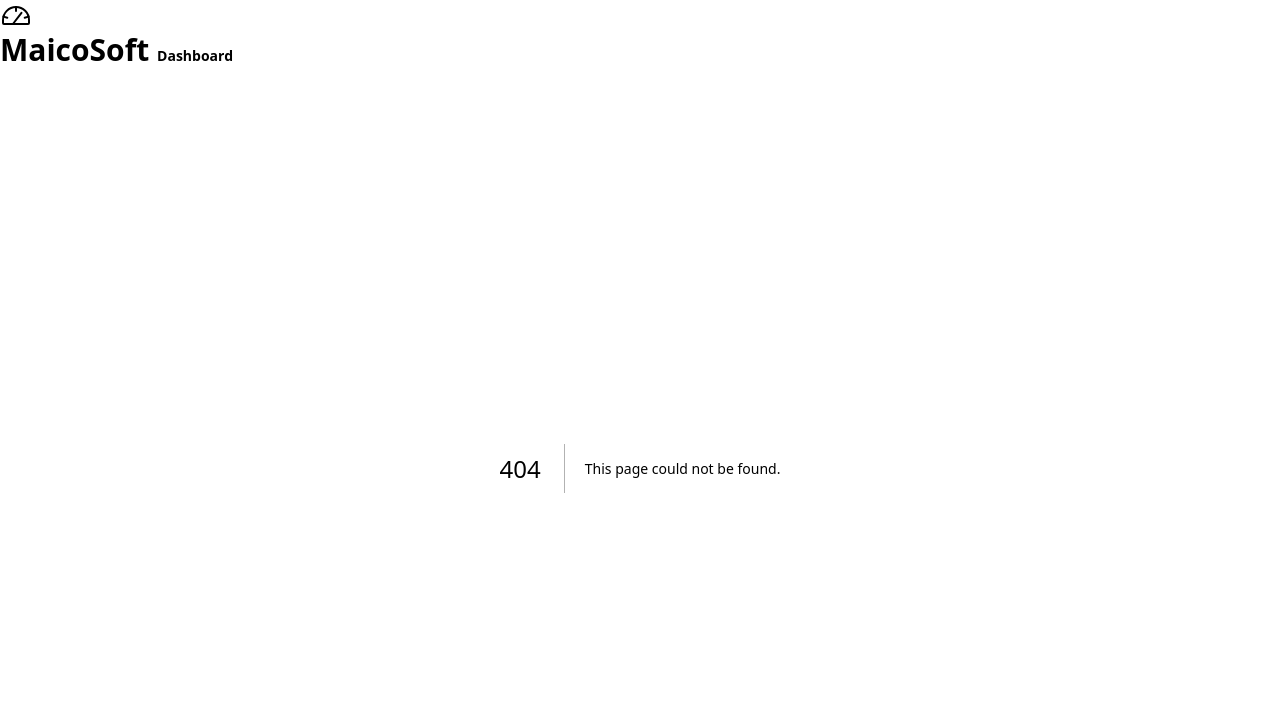
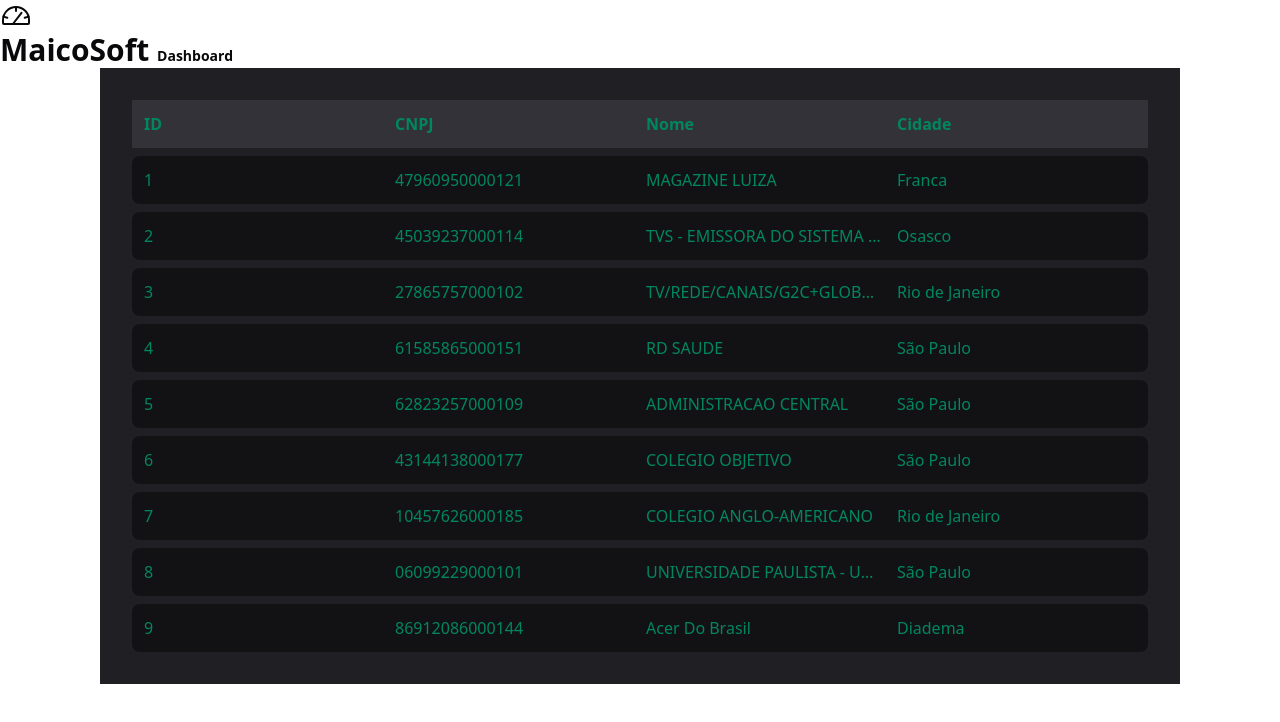
Before and after one commit to pedrohenriquebarcellos/project-eng, a Next.js app: page /list in a window 1280 px wide. Before the commit this address had no page. Shown: the top 722 px of the page. Built offline with nearby package versions, Linux system fonts and the light colour scheme; data requests are answered from the project's data file.

Commit message:
:construction: feat: create list page and modal component

```diff
--- a/server.json
+++ b/server.json
@@ -150,6 +150,24 @@
       "companyPhone": "31703-700",
       "companyBirthDate": "2004-02-04",
       "companyHomePage": ""
+    },
+    {
+      "id": 9,
+      "cnpj": "86912086000144",
+      "companyAddressStreet": "RUA JOAO ANTONIO DE ARAUJO 427",
+      "companyAddressDistrict": "ELDORADO",
+      "companyLegalName": "Acer Do Brasil",
+      "companyType": "matriz",
+      "companyCEP": "09972-001",
+      "companyState": "São Paulo",
+      "companyCityCode": "3513801",
+      "companyCity": "Diadema",
+      "companyRegion": "",
+      "companyCountry": "Brasil",
+      "companyPhoneCode": "11",
+      "companyPhone": "40491-888",
+      "companyBirthDate": "1994-01-24",
+      "companyHomePage": ""
     }
   ]
 }
--- /dev/null
+++ b/src/app/components/GetCompanies/index.tsx
@@ -0,0 +1,26 @@
+import { api } from "@/lib/axios";
+
+export type Company = {
+    id: number;
+    cnpj: string;
+    companyName: string;
+    companyAddressStreet: string;
+    companyAddressDistrict: string;
+    companyLegalName: string;
+    companyType: string;
+    companyCEP: string;
+    companyState: string;
+    companyCityCode: string;
+    companyCity: string;
+    companyRegion: string;
+    companyCountry: string;
+    companyPhoneCode: string;
+    companyPhone: string;
+    companyBirthDate: string;
+    companyHomePage: string;
+}
+
+export default async function getCompanies() {
+    const response = await api.get<Company[]>('/companies');
+    return response.data;
+}
--- /dev/null
+++ b/src/app/components/ModalCompany/index.tsx
@@ -0,0 +1,36 @@
+import { Company } from "@/app/components/GetCompanies";
+import styles from "./modalCompany.module.css";
+import { X } from "phosphor-react";
+
+type Props = {
+  company: Company;
+  onClose: () => void;
+};
+
+export default function CompanyModal({ company, onClose }: Props) {
+  return (
+    <div className={styles.modalOverlay} onClick={onClose}>
+      <div className={styles.modal} onClick={(e) => e.stopPropagation()}>
+        <button className={styles.close} onClick={onClose}><X size={32} /></button>
+        <h2>Detalhes da Empresa</h2>
+        <ul className={styles.modalWrapper}>
+          <li><strong>ID:</strong> {company.id}</li>
+          <li><strong>CNPJ:</strong> {company.cnpj}</li>
+          <li><strong>Nome Fantasia:</strong> {company.companyName}</li>
+          <li><strong>Razão Social:</strong> {company.companyLegalName}</li>
+          <li><strong>Endereço:</strong> {company.companyAddressStreet}</li>
+          <li><strong>Bairro:</strong> {company.companyAddressDistrict}</li>
+          <li><strong>Tipo:</strong> {company.companyType}</li>
+          <li><strong>CEP:</strong> {company.companyCEP}</li>
+          <li><strong>Estado:</strong> {company.companyState}</li>
+          <li><strong>Cidade:</strong> {company.companyCity}</li>
+          <li className={company.companyHomePage ? '' : styles.empty}><strong>Região:</strong> {company.companyRegion || "Não informado"}</li>
+          <li><strong>País:</strong> {company.companyCountry}</li>
+          <li><strong>Telefone:</strong> ({company.companyPhoneCode}) {company.companyPhone}</li>
+          <li className={company.companyHomePage ? '' : styles.empty}><strong>Data de Abertura:</strong> {company.companyBirthDate || "Não informado"}</li>
+          <li className={company.companyHomePage ? '' : styles.empty}><strong>Site:</strong> {company.companyHomePage || "Não informado"}</li>
+        </ul>
+      </div>
+    </div>
+  );
+}
--- /dev/null
+++ b/src/app/components/ModalCompany/modalCompany.module.css
@@ -0,0 +1,50 @@
+.modalOverlay {
+  position: fixed;
+  top: 0;
+  left: 0;
+  right: 0;
+  bottom: 0;
+  background: rgba(0, 0, 0, 0.6);
+  display: flex;
+  justify-content: center;
+  align-items: center;
+  z-index: 1000;
+}
+
+.modal {
+  background: #202024;
+  padding: 2rem;
+  border-radius: 10px;
+  max-width: 600px;
+  width: 100%;
+  overflow-y: auto;
+  max-height: 90vh;
+}
+
+.close {
+    float: right;
+    top: 1rem;
+    right: 1rem;
+    cursor: pointer;
+}
+
+.empty {
+    font-style: italic;
+}
+
+.modal h2 {
+    font-size: 1.5rem;
+    font-weight: bold;
+}
+
+.modalWrapper {
+    margin-top: 2rem;
+    display: flex;
+    flex-direction: column;
+    gap: 1rem;
+}
+
+.modalWrapper li strong {
+    margin-right: 0.5rem;
+    color: #00875F;
+}
--- /dev/null
+++ b/src/app/list/listCompanies.module.css
@@ -0,0 +1,97 @@
+.wrapper {
+  display: flex;
+  margin: 0 auto;
+  flex-direction: column;
+  align-items: stretch;
+  justify-content: flex-start;
+  width: 100%;
+  max-width: 1080px;
+  gap: 0.5rem;
+  background-color: #202024;
+  padding: 2rem;
+
+  @media (max-width: 768px) {
+    padding: 1rem;
+  }
+}
+
+.rowHeader,
+.row {
+  display: grid;
+  grid-template-columns: repeat(4, 1fr);
+  gap: 0.75rem;
+  padding: 0.75rem;
+  align-items: center;
+}
+
+.rowHeader {
+  font-weight: 600;
+  background-color: #323238;
+  color: #00875f;
+}
+
+.row {
+  list-style: none;
+  cursor: pointer;
+  background-color: #121214;
+  color: #00875f;
+  border-radius: 0.5rem;
+  transition: background 0.2s ease;
+}
+
+.row:hover {
+  background-color: #7c7c8a;
+  color: #015f43;
+}
+
+.cell {
+  overflow: hidden;
+  white-space: nowrap;
+  text-overflow: ellipsis;
+}
+
+@media (max-width: 768px) {
+  .rowHeader {
+    display: none;
+  }
+
+  .row {
+    grid-template-columns: 1fr;
+    padding: 1rem;
+  }
+
+  .cell::before {
+    content: attr(data-label) ": ";
+    font-weight: 600;
+    color: #374151;
+    display: block;
+    margin-bottom: 0.25rem;
+  }
+}
+
+.overlay {
+  position: absolute;
+  top: 0;
+  left: 0;
+  width: 100%;
+  height: 100%;
+  display: flex;
+  justify-content: center;
+  align-items: center;
+  background-color: rgba(0, 0, 0, 0.5);
+  z-index: 10;
+}
+
+.spinner {
+  animation: spin 1s linear infinite;
+  color: #00875f;
+}
+
+@keyframes spin {
+  0% {
+    transform: rotate(0deg);
+  }
+  100% {
+    transform: rotate(360deg);
+  }
+}
--- /dev/null
+++ b/src/app/list/page.tsx
@@ -0,0 +1,64 @@
+"use client";
+
+import { useEffect, useState } from "react";
+import getCompanies, { Company } from "@/app/components/GetCompanies";
+import styles from './listCompanies.module.css';
+import { Spinner } from "phosphor-react";
+import CompanyModal from "../components/ModalCompany";
+
+export default function ListPage() {
+    const [companies, setCompanies] = useState<Company[]>([]);
+    const [selectedCompany, setSelectedCompany] = useState<Company | null>(null);
+    const [isLoading, isSetLoading] = useState(true);
+
+    useEffect(() => {
+        const fetchCompanies = async () => {
+            const data = await getCompanies();
+            setCompanies(data);
+        };
+        fetchCompanies();
+    }, []);
+
+    return (
+        <section className={styles.wrapper}>
+            {companies.length > 0 ? (
+                <>
+                    <ul className={styles.rowHeader}>
+                        <li>ID</li>
+                        <li>CNPJ</li>
+                        <li>Nome</li>
+                        <li>Cidade</li>
+                    </ul>
+
+                    {companies.map((company) => (
+                        <ul
+                            key={company.id}
+                            className={styles.row}
+                            onClick={() => setSelectedCompany(company)}
+                            style={{ cursor: 'pointer' }}
+                        >
+                            <li className={styles.cell} data-label="ID">{company.id}</li>
+                            <li className={styles.cell} data-label="CNPJ">{company.cnpj}</li>
+                            <li className={styles.cell} data-label="Nome">{company.companyLegalName}</li>
+                            <li className={styles.cell} data-label="Cidade">{company.companyCity}</li>
+                        </ul>
+                    ))}
+
+                    {selectedCompany && (
+                        <CompanyModal company={selectedCompany} onClose={() => setSelectedCompany(null)} />
+                    )}
+                </>
+            ) : (
+                <>
+                    {isLoading ? (
+                        <div className={styles.overlay}>
+                            <Spinner size={48} className={styles.spinner} />
+                        </div>
+                    ) : (
+                        <p>Nenhuma empresa encontrada.</p>
+                    )}
+                </>
+            )}
+        </section>
+    );
+}
```
